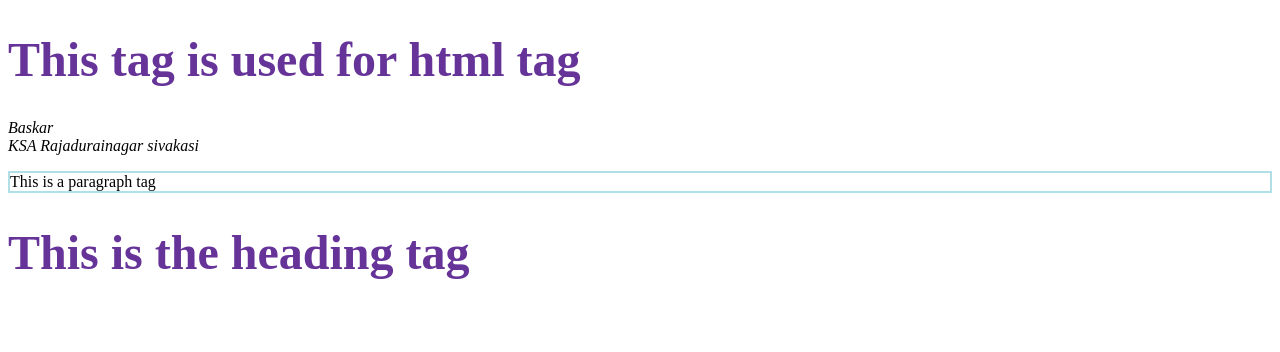
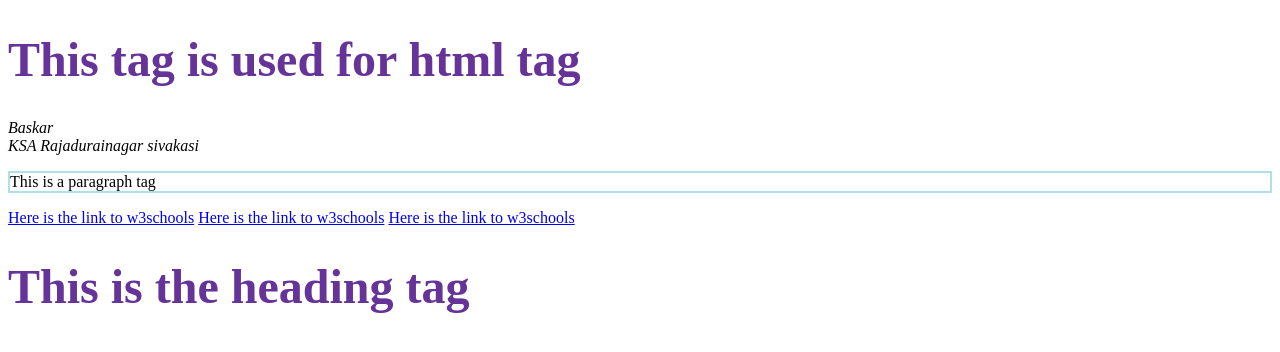
Before and after one commit to baskar-create/html, a plain HTML site: page index.html in a window 1280 px wide. Drawn offline with Linux system fonts and the light colour scheme.

Commit message:
hyperlinks-added

```diff
--- a/index.html
+++ b/index.html
@@ -16,6 +16,18 @@
 
     <p>This is a paragraph tag</p>
 
+    <a target="_blank" href="https://www.w3schools.com/"
+      >Here is the link to w3schools</a
+    >
+
+    <a target="_parent" href="https://www.w3schools.com/"
+      >Here is the link to w3schools</a
+    >
+
+    <a target="_top" href="https://www.w3schools.com/"
+      >Here is the link to w3schools</a
+    >
+
     <h1>This is the heading tag</h1>
   </body>
 </html>
```
